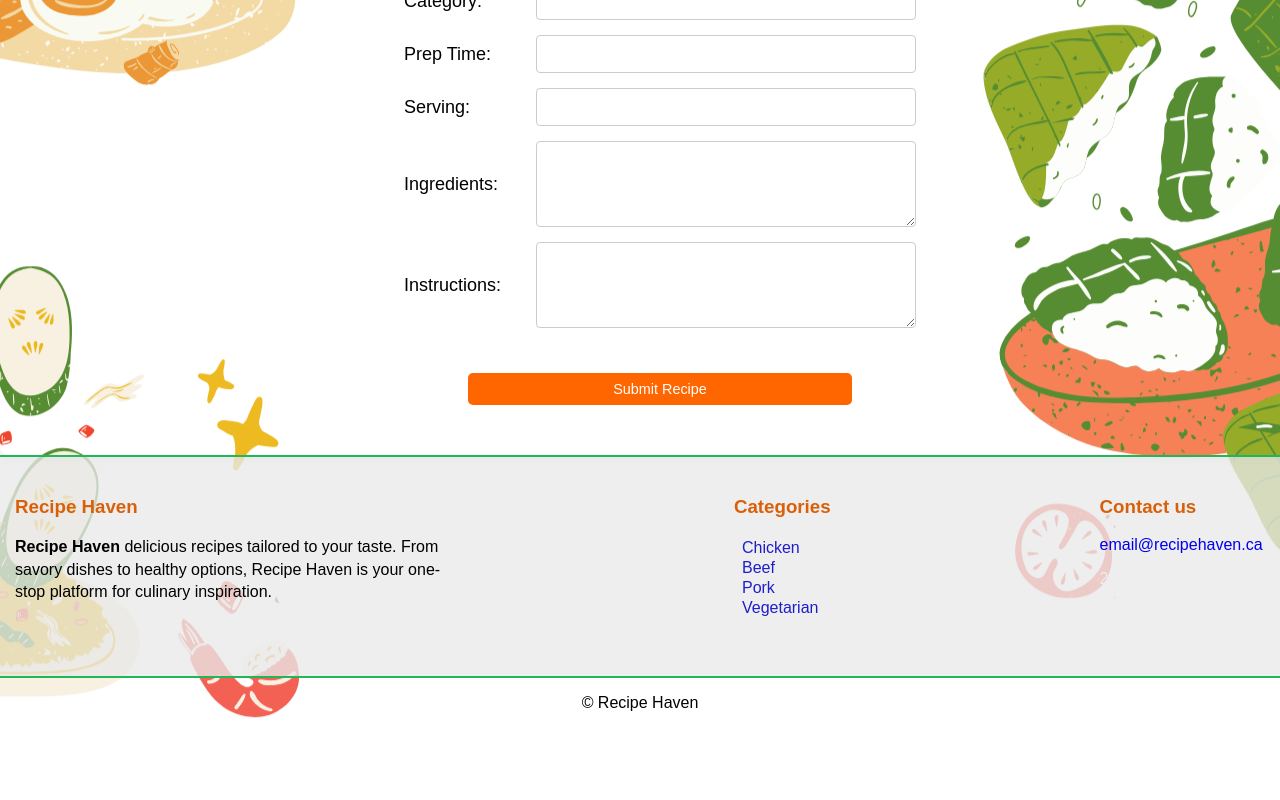
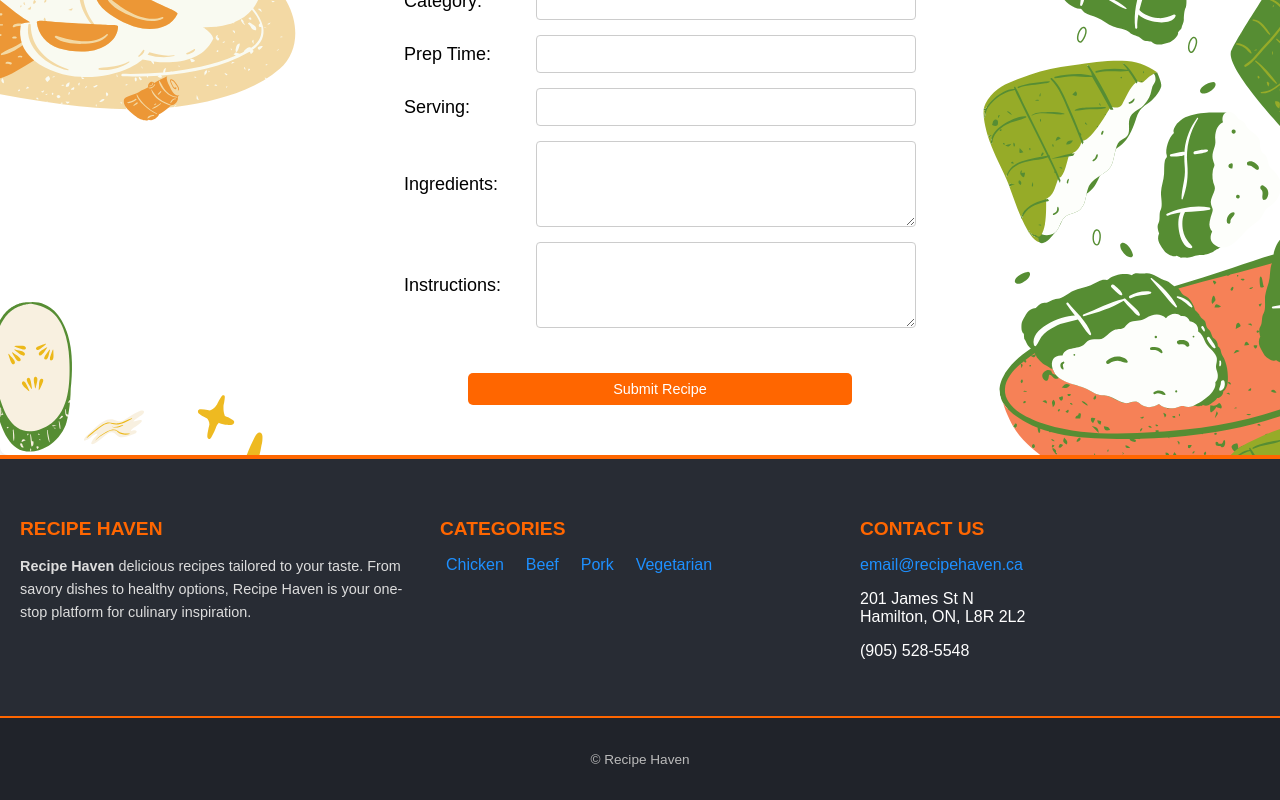
Before and after one commit to anshimi/recipe-app, a React (Vite) app in the folder client/recipe-app-frontend/: page /Submit-Recipe in a window 1280 px wide. Shown: the part 328-1128 px from the top of the page. Before the commit the page ends 1056 px from the top, so only its background shows below. Built offline with nearby package versions, Linux system fonts and the light colour scheme; no server answers.

Commit message:
Update Footer.css

```diff
--- a/client/recipe-app-frontend/src/components/Footer.css
+++ b/client/recipe-app-frontend/src/components/Footer.css
@@ -1,94 +1,116 @@
 .footer-component {
-    display: flex;
-    align-items: flex-start;
-    justify-content: space-between;
-    border-top: 2px solid #20b758;
-    padding: 20px 15px;
-    margin: 0;
-    position: relative; /* Needed for positioning pseudo-elements */
+    display: grid;
+    grid-template-columns: repeat(auto-fit, minmax(200px, 1fr));
+    gap: 20px;
+    background-color: #282c34;
     color: #fff;
-    flex-wrap: wrap;
-    gap: 20px;
-    overflow: hidden; /* Ensures the blur effect stays within the footer bounds */
+    padding: 40px 20px;
+    border-top: 4px solid #ff6600;
+    position: relative;
+    overflow: hidden;
   }
 
-.footer-component::before {
-    content: "";
-    position: absolute;
-    top: 0;
-    left: 0;
-    width: 100%;
-    height: 100%;
-    filter: blur(2px); /* Adjust blur intensity */
-    z-index: 1;
-    transform: scale(1.1); /* Slightly scales the image to avoid edges showing */
+  .footer-section {
+    text-align: left;
   }
 
-.footer-component::after {
-    content: "";
-    position: absolute;
-    top: 0;
-    left: 0;
-    width: 100%;
-    height: 100%;
-    background-color: rgba(234, 234, 234, 0.773); /* Adds a semi-transparent overlay for contrast */
-    z-index: 2;
-}
-
-.footer-blurb,
-.footer-component a,
-.footer-component h3,
-.footer-component ul li {
-    position: relative; /* Keeps content above the blurred background */
-    z-index: 3;
+  .footer-component h3 {
+    color: #ff6600;
+    font-size: 1.2em;
+    margin-bottom: 15px;
+    text-transform: uppercase;
   }
 
   .footer-blurb {
-    max-width:450px ;
-    line-height: 1.4;
-    margin-top: 10px;
-    color: black;
-}
-
-.footer-component a {
-    text-decoration: none;
-}
-
-.footer-component a:hover {
-    color: #0056b3;
-}
-
-.footer-component h3 {
-    color: #d96009;
-    font-weight: bold;
-    transition: color 0.3s ease;
+    font-size: 0.9em;
+    line-height: 1.6;
+    color: #ddd;
   }
 
   .footer-component ul {
     list-style-type: none;
-    padding: 2px;
-
+    padding: 0;
   }
 
-.footer-copyright {
-    display: flex;
-    align-items: center;
-    justify-content: center;
-    text-align: center;
-    width: 100%;
-    border-top: 2px solid #20b758;
+  .footer-component li {
+    margin-bottom: 10px;
   }
 
   .footer-link {
     background: none;
     border: none;
-    color: rgb(30, 30, 203);
-
+    color: #1e90ff;
+    font-size: 1em;
+    text-decoration: none;
+    transition: color 0.3s ease, transform 0.2s ease;
     cursor: pointer;
-    font-size: inherit;
   }
 
   .footer-link:hover {
-    color: darkblue;
+    color: #ff6600;
+    transform: translateX(5px);
+  }
+
+  .footer-component a {
+    color: #1e90ff;
     text-decoration: none;
   }
+
+  .footer-component a:hover {
+    color: #ff6600;
+  }
+
+  .footer-copyright {
+    text-align: center;
+    padding: 20px 0;
+    background-color: #20232a;
+    border-top: 2px solid #ff6600;
+    color: #bbb;
+    font-size: 0.85em;
+  }
+
+  @media (max-width: 768px) {
+    .footer-component {
+      grid-template-columns: 1fr;
+      text-align: center;
+    }
+
+    .footer-section {
+      margin-bottom: 20px;
+    }
+  }
+
+  .footer-categories ul {
+    list-style-type: none;
+    padding: 0;
+    margin: 0;
+    display: flex;
+    flex-wrap: wrap;
+    gap: 10px;
+  }
+
+  .footer-categories li {
+    margin: 0;
+  }
+
+  .footer-category-link {
+    background-color: #ff6600;
+    color: white;
+    padding: 10px 15px;
+    border: none;
+    border-radius: 5px;
+    font-size: 0.9em;
+    cursor: pointer;
+    transition: all 0.3s ease;
+    text-transform: capitalize;
+  }
+
+  .footer-category-link:hover {
+    background-color: #e55b00;
+    transform: translateY(-3px);
+  }
+
+  .footer-category-link:focus {
+    outline: 2px solid #ff6600;
+    outline-offset: 3px;
+  }
```
Lines whose indentation alone changed are shown as unchanged.
